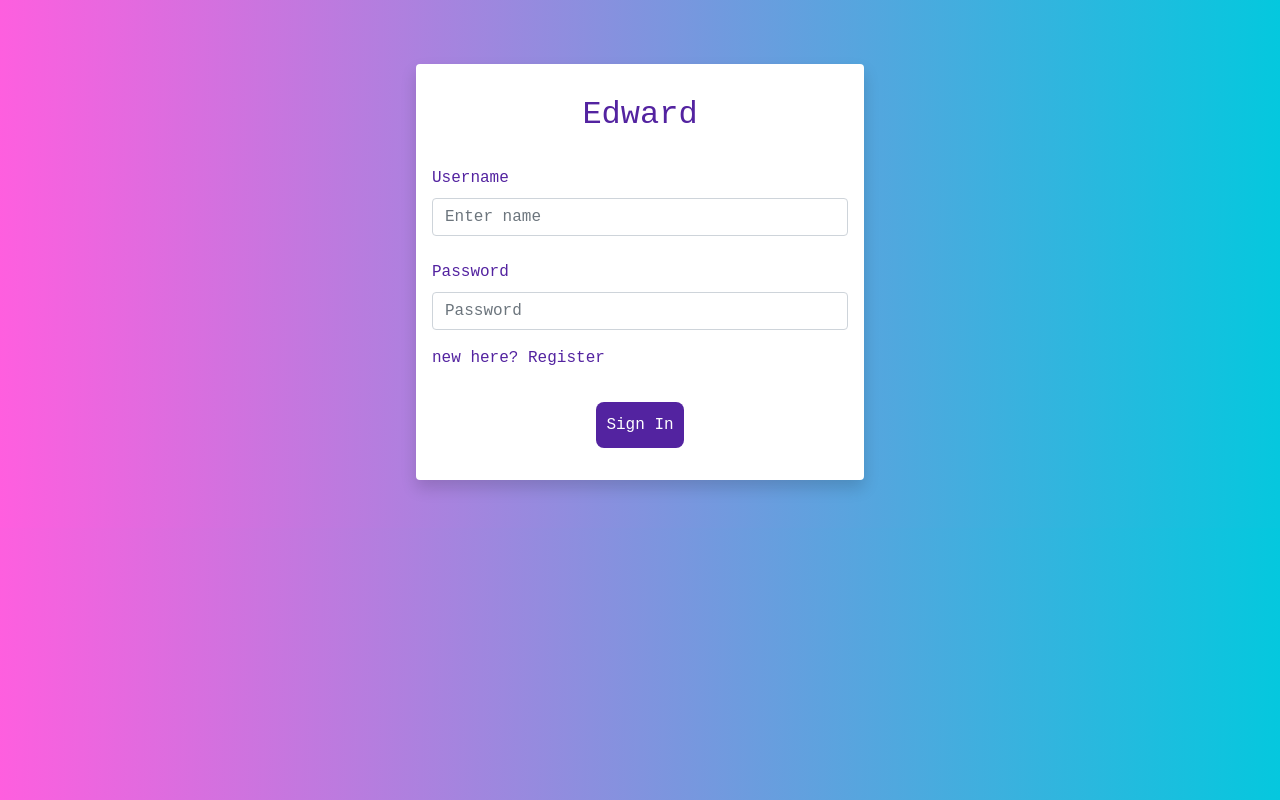
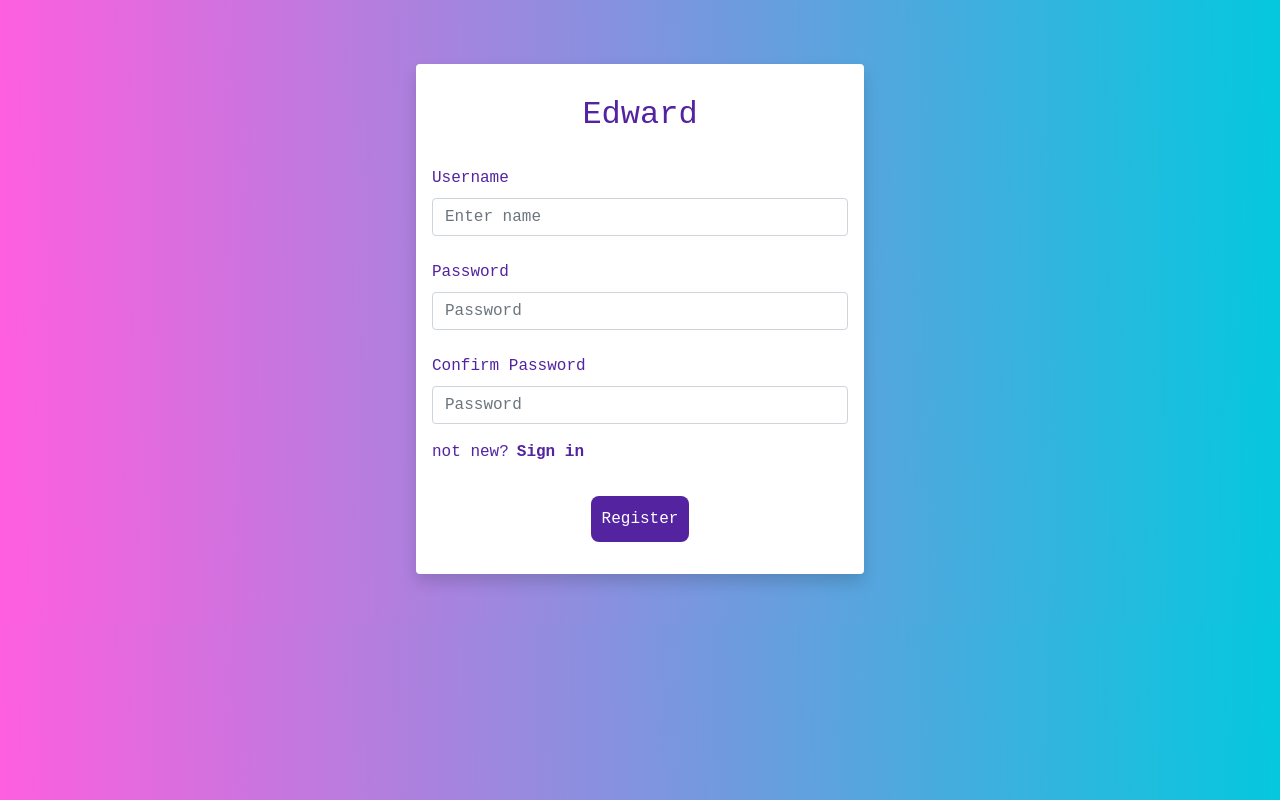
Before and after one commit to victory-a/project-edward, a React (Create React App) app: page /home in a window 1280 px wide. Both pictures are taken after a click on the element "Register". Built offline with nearby package versions, Linux system fonts and the light colour scheme; the HTML template or start-up script is replaced by a standard one.

Commit message:
routing configured, also submit on enter key. Database next

```diff
--- a/src/App.js
+++ b/src/App.js
@@ -33,23 +33,33 @@ class App extends Component {
         }
     }
 
+    clearUser = () => {
+        this.setState({
+            name: "",
+            translationCount: 0,
+            isAdmin: false,
+            route: 'signin',
+            isauthenticated: false
+        })
+    }
+
     displayError = (error) => {
         console.log("error", error)
         this.setState({ errorMessage: error})
     }
 
     routeChange = (targetComponent) => {
-        if ( this.state.isauthenticated && targetComponent === "Sign in") {
-            this.setState({ route: "Home"})
+        if ( this.state.isauthenticated && targetComponent === "home") {
+            this.setState({ route: "home"})
         }
-        else if (this.state.isauthenticated && targetComponent === "ViewUsers") {
-            this.setState({ route: "ViewUsers"})
+        else if (this.state.isauthenticated && targetComponent === "viewusers") {
+            this.setState({ route: "viewusers"})
         }
-        else if (targetComponent === "Register") {
-            this.setState({ route: "Register"})
+        else if (targetComponent === "register") {
+            this.setState({ route: "register"})
         }
         else {
-            this.setState({ route: "SignIn"})
+            this.setState({ route: "signin"})
         }
     }
 
@@ -58,8 +68,8 @@ class App extends Component {
         const components = {
             signin: <SignIn loadUser={this.loadUser} errorMessage={errorMessage} onRouteChange={this.routeChange} /> ,
             register: <Register loadUser={this.loadUser} onRouteChange={this.routeChange}/>,
-            home: <Home currentUser={name} onRouteChange={this.routeChange}/>,
-            viewusers: <ViewUsers onRouteChange={this.routeChange}/>
+            home: <Home currentUser={name} onRouteChange={this.routeChange} onClearUser={this.clearUser}/>,
+            viewusers: <ViewUsers onRouteChange={this.routeChange} onClearUser={this.clearUser} isUserAdmin={this.state.isAdmin}/>
         }
     //attach the ononRouteChange method to the right buttons and navlinks
     // configure isauthenticated changing method and figure out where to fix it
--- a/src/components/Controls.js
+++ b/src/components/Controls.js
@@ -41,6 +41,7 @@ const Controls = ({onLanguageSelect, selectedLanguage, toggleListen, isListening
                     className="btn m-3 btn-success"
                     style={buttonStyle}
                     onClick={onTranslate}
+                    disabled={isListening}
                 >
                     Translate
                 </button>
--- a/src/components/Home.js
+++ b/src/components/Home.js
@@ -38,7 +38,7 @@ class Home extends Component {
         },this.dictate)
     }
 
-//changes the record button property depending on isListening state value
+//Changes the record button property depending on isListening state value
     renderButton = (e) => {
         if (this.state.isListening) {
             e.target.classList.add("btn-danger")
@@ -98,7 +98,6 @@ class Home extends Component {
     onTranslate = () => {
         const { currentUser } = this.props
         const {input, selectedLanguage } = this.state;
-        // console.log('input', this.state.input)
         translate(currentUser, input, selectedLanguage)
         .then(response => {
             this.setState({output: response[0].translation})
@@ -110,7 +109,10 @@ class Home extends Component {
     render () {
         return (
             <>
-                <Navbar />
+                <Navbar
+                    onRouteChange={this.props.onRouteChange}
+                    onClearUser={this.props.onClearUser}
+                />
                 <div className="container mt-5 red-border">
                     <Display input={this.state.input} output={this.state.output} />
                     <Controls
--- a/src/components/Navbar.js
+++ b/src/components/Navbar.js
@@ -24,13 +24,32 @@ import {Collapse, Navbar, NavbarToggler, NavbarBrand, Nav, NavItem, NavLink } fr
             <Collapse isOpen={this.state.isOpen} navbar>
                 <Nav className="ml-auto" navbar>
                     <NavItem>
-                    <NavLink >Home</NavLink>
+                        <NavLink
+                            onClick={() => {
+                                this.props.onRouteChange("home")
+                            }}
+                            href="#">
+                                Home
+                        </NavLink>
                     </NavItem>
                     <NavItem>
-                    <NavLink >Users</NavLink>
+                        <NavLink
+                            onClick={() => {
+                                this.props.onRouteChange("viewusers")
+                            }}
+                            href="#">
+                                Users
+                            </NavLink>
                     </NavItem>
                     <NavItem>
-                    <NavLink >Sign out</NavLink>
+                        <NavLink
+                            onClick={() => {
+                                this.props.onClearUser();
+                                this.props.onRouteChange("signin")
+                            }}
+                            href="#">
+                                Sign out
+                        </NavLink>
                     </NavItem>
                 </Nav>
             </Collapse>
--- a/src/components/Register.js
+++ b/src/components/Register.js
@@ -39,10 +39,19 @@ class Register extends Component {
                     })
                 })
                 .then(response => response.json())
-                .then(user => user)
+                .then(user => {
+                    this.props.loadUser(user)
+                    this.props.onRouteChange("home")
+                })
             }
         } catch (err) {
             alert('Kindly fill all fields')
+        }
+    }
+
+    onEnterKey = (e) => {
+        if (e.keyCode === 13) {
+          this.onSubmit()
         }
     }
 
@@ -78,10 +87,17 @@ class Register extends Component {
                         className="form-control"
                         placeholder="Password"
                         onChange={this.onChange}
-                        required
+                        onKeyDown={this.onEnterKey}
                     />
                 </div>
-                <p >not new?  <span style={{"cursor": "pointer"}}>Sign in</span></p>
+                <p >not new?
+                    <span
+                        className="font-weight-bold pl-2"
+                        style={{cursor: "pointer"}}
+                        onClick={() => this.props.onRouteChange("signin")}>
+                            Sign in
+                    </span>
+                </p>
                 <div className="text-center">
                         <button
                             type="submit"
--- a/src/components/SignIn.js
+++ b/src/components/SignIn.js
@@ -20,6 +20,9 @@ class SignIn extends Component {
         this.setState({ [name]: value })
     }
 
+    /* this function handles auntentication. Returns the user if found and
+    sends the target destination (component) in an onRouteChange method.
+    */
     onSubmit = () => {
         try {
             const { name, password } = this.state;
@@ -38,11 +41,20 @@ class SignIn extends Component {
                     })
                 })
                 .then(response => response.json())
-                .then(user => this.props.loadUser(user))
+                .then(user => {
+                    this.props.loadUser(user)
+                    this.props.onRouteChange("home")
+                })
             }
 
         } catch (err) {
             alert('kidly fill all fields')
+        }
+    }
+
+    onEnterKey = (e) => {
+        if (e.keyCode === 13) {
+          this.onSubmit()
         }
     }
 
@@ -68,9 +80,16 @@ class SignIn extends Component {
                         className="form-control"
                         placeholder="Password"
                         onChange={this.onChange}
+                        onKeyDown={this.onEnterKey}
                     />
                 </div>
-                <p >new here?  <span style={{cursor: "pointer"}}>Register</span></p>
+                <p >new here?
+                    <span
+                        className="font-weight-bold pl-2"
+                        style={{cursor: "pointer"}}
+                        onClick={() => this.props.onRouteChange("register")}>
+                            Register
+                    </span></p>
                 <p className="text-danger text-center ">{this.props.errorMessage}</p>
                 <div className="text-center">
                         <button type="submit"
--- a/src/components/ViewUsers.js
+++ b/src/components/ViewUsers.js
@@ -66,7 +66,7 @@ class ViewUsers extends Component {
                             color="danger"
                             size="sm"
                             className="mr-2"
-                            disabled={user.admin}
+                            disabled={!this.props.isUserAdmin}
                             onClick={(e) => {
                                 this.toggleModal();
                                 this.grabUserToBeDeleted(user.name);
@@ -79,7 +79,7 @@ class ViewUsers extends Component {
         })
         return (
             <>
-                <Navbar />
+                <Navbar onRouteChange={this.props.onRouteChange} onClearUser={this.props.onClearUser} />
                 {
                     loading  ?
                         <p>Loading</p>
```
Also changed, not shown: 1 other file (tests, documents, lock files or other folders). Lines whose indentation alone changed are shown as unchanged.
